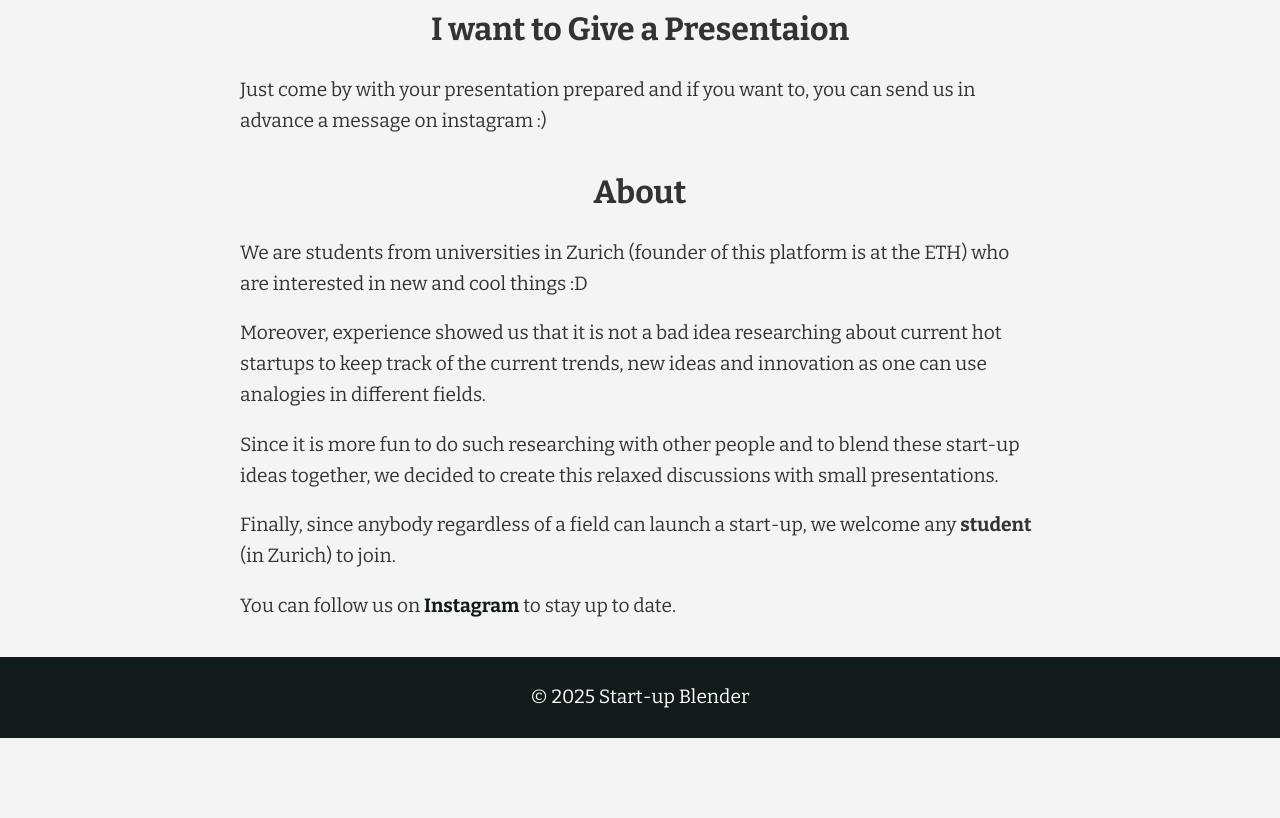
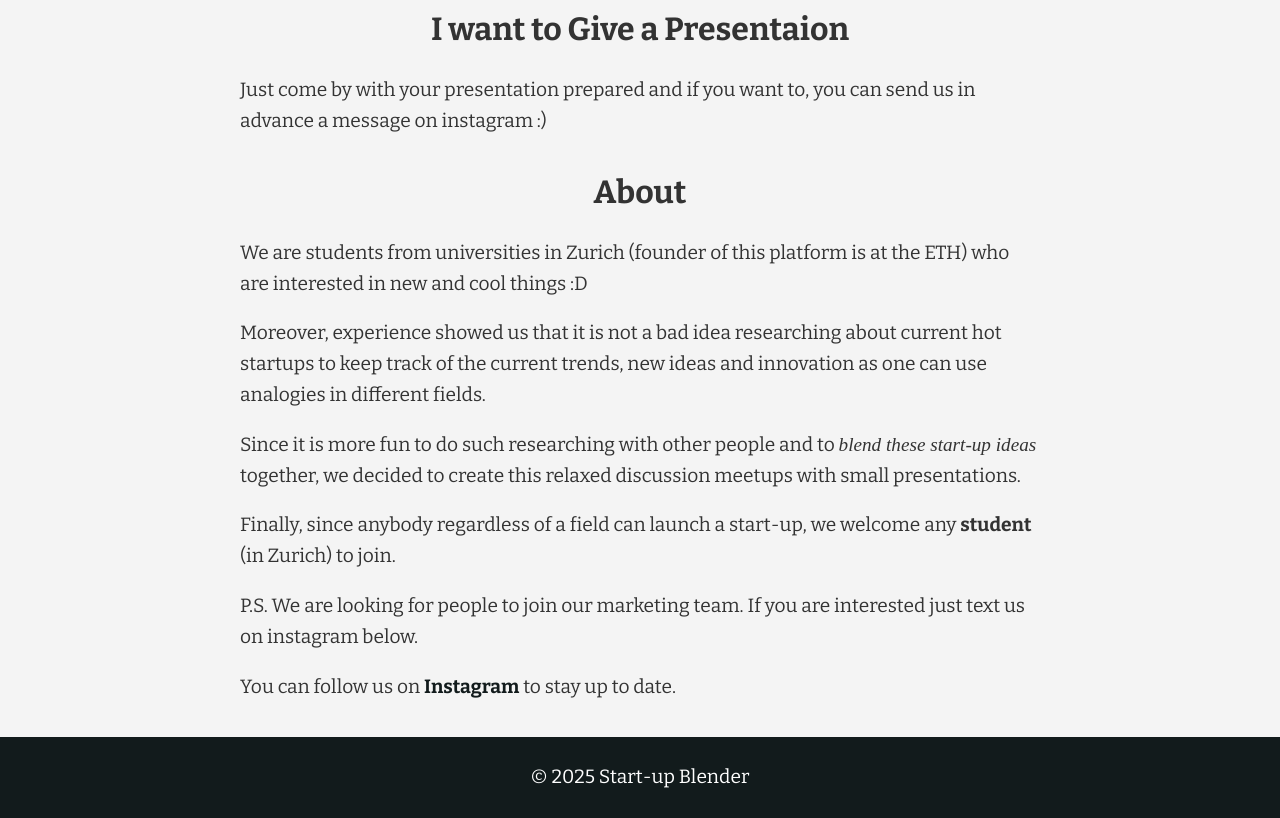
Before and after one commit to flairysky/startup-blender, a plain HTML site: page index.html in a window 1280 px wide. Shown: the part 2062-2880 px from the top of the page. Before the commit the page ends 2800 px from the top, so only its background shows below. Drawn offline with nearby package versions, Linux system fonts and the light colour scheme; a web font is replaced by a local one.

Commit message:
Update index.html

```diff
--- a/index.html
+++ b/index.html
@@ -167,12 +167,16 @@
           as one can use analogies in different fields.
         </p>
         <p style="text-align: left">
-          Since it is more fun to do such researching with other people and to <it>blend these start-up ideas</it> together,
-          we decided to create this relaxed discussions with small presentations.
+          Since it is more fun to do such researching with other people and to <i>blend these start-up ideas</i> together,
+          we decided to create this relaxed discussion meetups with small presentations.
         </p>
 
         <p style="text-align: left;">
           Finally, since anybody regardless of a field can launch a start-up, we welcome any <b>student</b> (in Zurich) to join.
+        </p>
+
+         <p style="text-align: left;">
+          P.S. We are looking for people to join our marketing team. If you are interested just text us on instagram below.
         </p>
 
         <p style="text-align: left">
```
